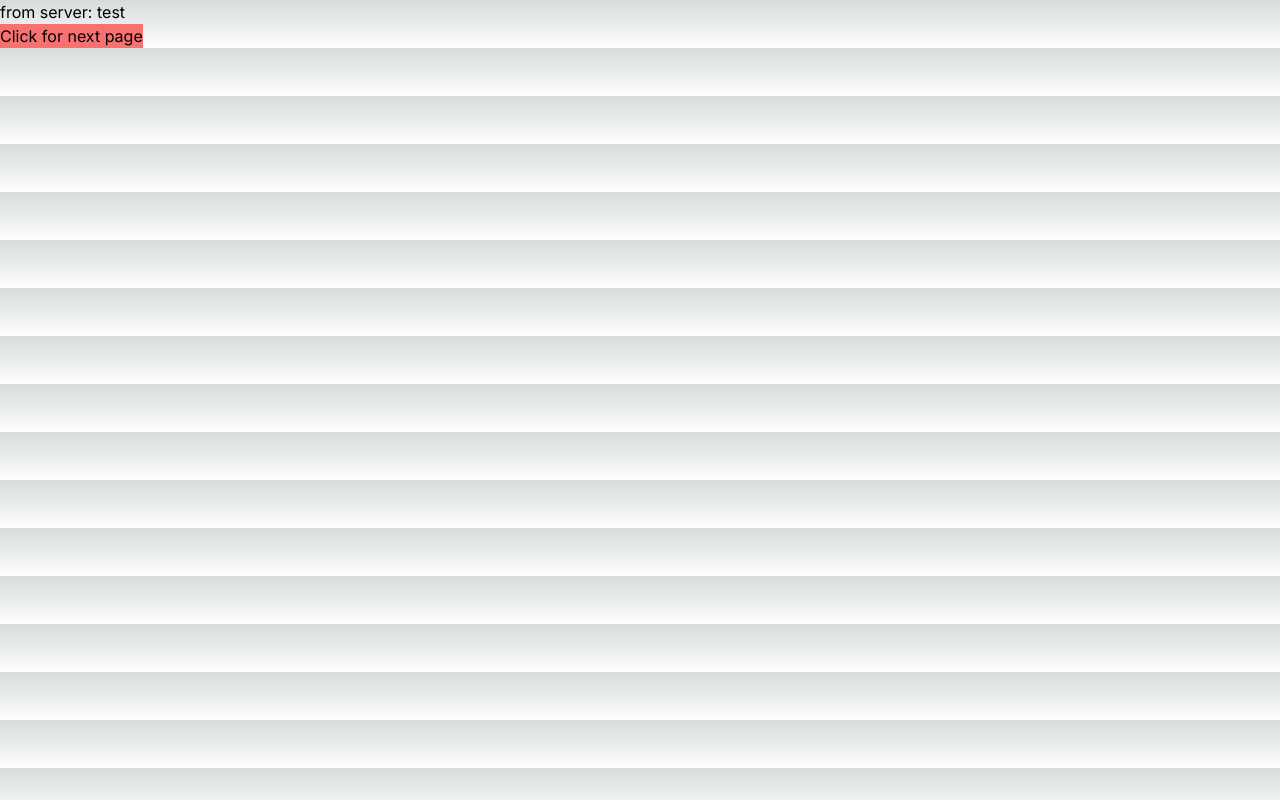
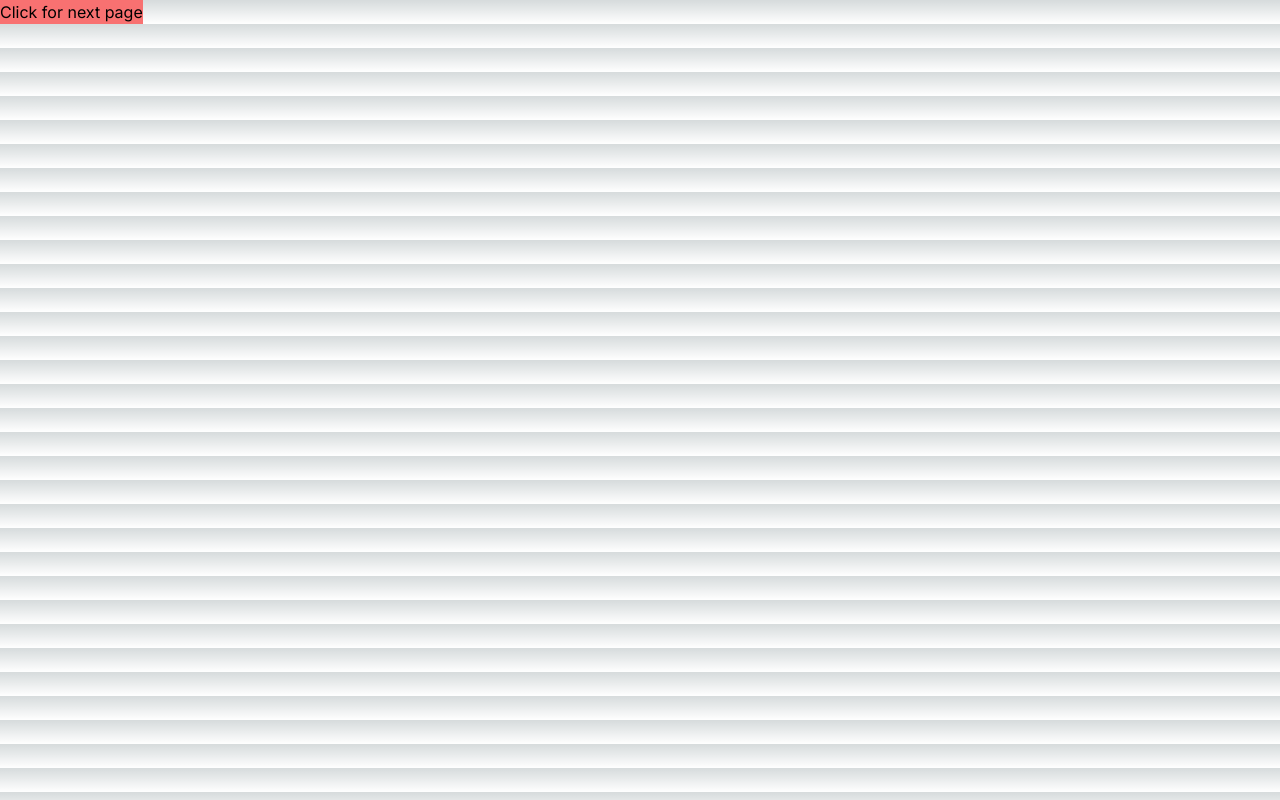
Before and after one commit to ZhengYuTay/nextjs-rsc, a Next.js app: page / in a window 1280 px wide. Built offline with nearby package versions, Linux system fonts and the light colour scheme.

Commit message:
try edge

```diff
--- a/src/app/[[...count]]/page.tsx
+++ b/src/app/[[...count]]/page.tsx
@@ -4,6 +4,8 @@ import { useParams } from "next/navigation";
 import * as React from "react";
 
 interface ICountPageProps {}
+
+export const runtime = "edge";
 
 const CountPage: React.FunctionComponent<ICountPageProps> = (props) => {
   const params = useParams();
@@ -12,7 +14,7 @@ const CountPage: React.FunctionComponent<ICountPageProps> = (props) => {
       {params?.count}
 
       <button className="bg-red-400">
-        <Link href={`/${(Number(params?.count?.toString()) || 0) + 1}`}>
+        <Link shallow href={`/${(Number(params?.count?.toString()) || 0) + 1}`}>
           Click for next page
         </Link>
       </button>
--- a/src/app/layout.tsx
+++ b/src/app/layout.tsx
@@ -14,15 +14,9 @@ export default async function RootLayout({
 }: Readonly<{
   children: React.ReactNode;
 }>) {
-  const test = await new Promise<string>((resolve) => {
-    setTimeout(() => resolve("test"), 500);
-  });
   return (
     <html lang="en">
-      <body className={inter.className}>
-        <div>from server: {test}</div>
-        {children}
-      </body>
+      <body className={inter.className}>{children}</body>
     </html>
   );
 }
```
